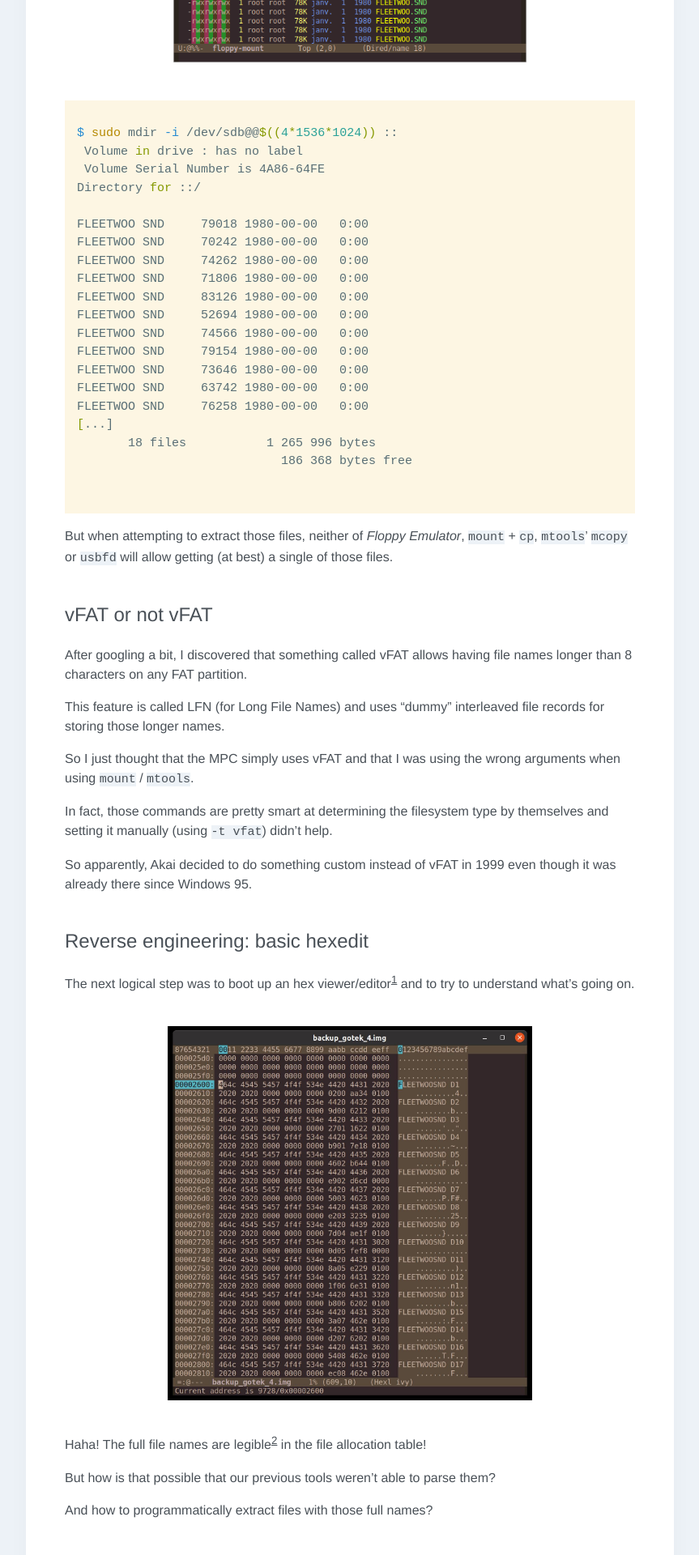
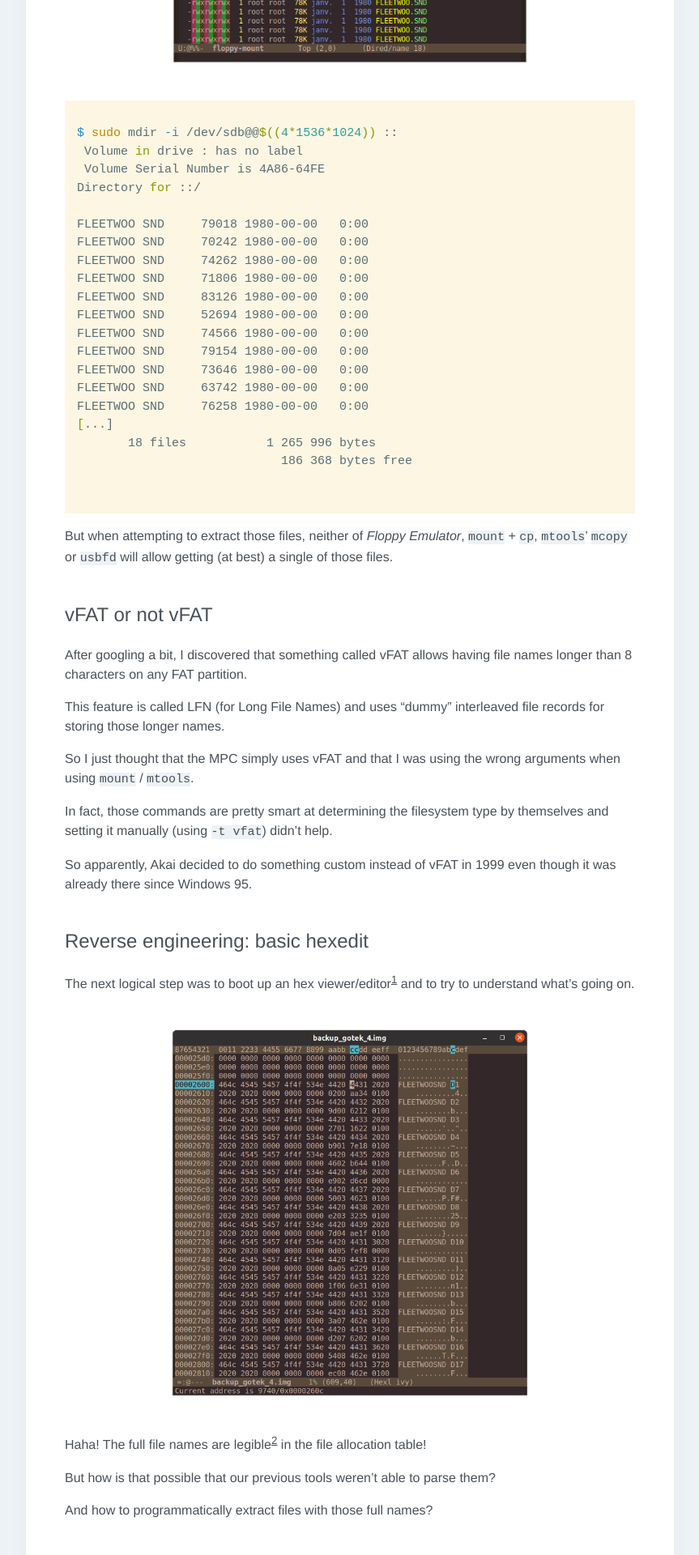
Before and after one commit to p3r7/blog, a Jekyll site: the page built from _posts/2021-04-11-mpc-2000-floppy-format.md, in a window 1280 px wide. Shown: the part 4480-6400 px from the top of the page at 81% size, without its empty margins (208-1071 px from the left). Built offline with Jekyll 4.4.1, drawn with Linux system fonts in a browser that asks for light colours; some web fonts are replaced.

Commit message:
Transparent border

```diff
--- a/_posts/2021-04-11-mpc-2000-floppy-format.md
+++ b/_posts/2021-04-11-mpc-2000-floppy-format.md
@@ -186,7 +186,7 @@
 
 The next logical step was to boot up an hex viewer/editor[^1] and to try to understand what's going on.
 
-![mpc2k_gotek_emacs_hex](/assets/img/mpc2k_gotek_emacs_hex.jpg){:style="max-width: 450px"}
+![mpc2k_gotek_emacs_hex](/assets/img/mpc2k_gotek_emacs_hex.png){:style="max-width: 450px"}
 
 Haha! The full file names are legible[^2] in the file allocation table!
 
```
Also changed, not shown: assets/img/mpc2k_gotek_emacs_hex.jpg (deleted), assets/img/mpc2k_gotek_emacs_hex.png (added).
